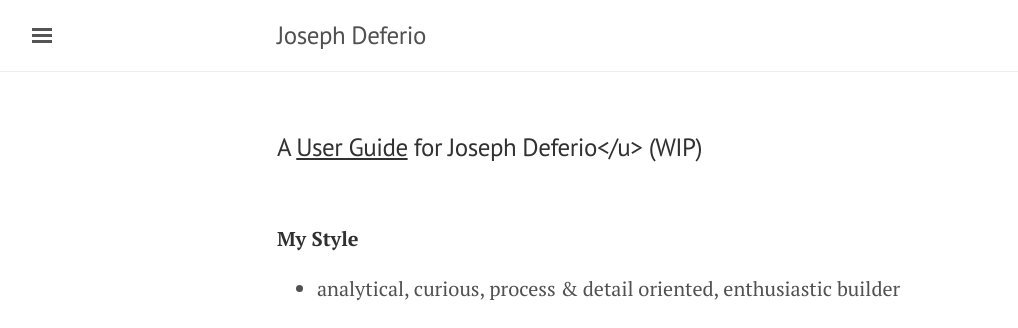
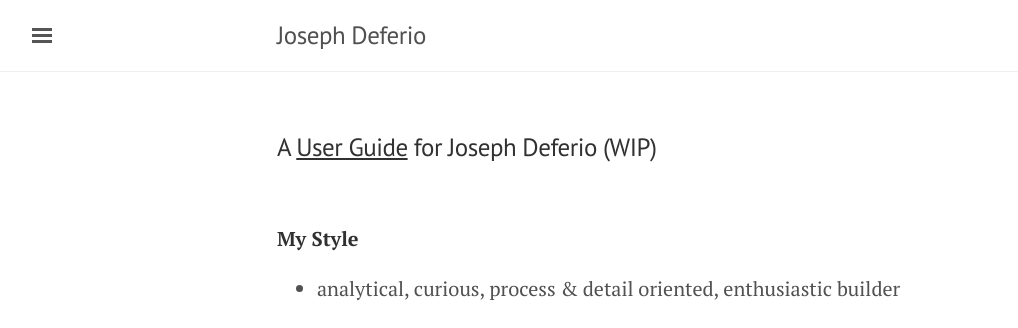
Before and after one commit to jdeferio/jdeferio.github.io, a Jekyll site: the page built from userguide.md, in a window 1280 px wide and 900 px high. Shown: the top 328 px of the window, without its empty margins (3-1021 px from the left). Built offline with Jekyll 4.4.1, drawn with Linux system fonts in a browser that asks for light colours.

Commit message:
remove erroneous tags.. part 2

```diff
--- a/userguide.md
+++ b/userguide.md
@@ -3,7 +3,7 @@
 title: User Guide
 ---
 
-### A <u>User Guide</u> for Joseph Deferio</u> (WIP)
+### A <u>User Guide</u> for Joseph Deferio (WIP)
 <br>
 
 __My Style__
```
